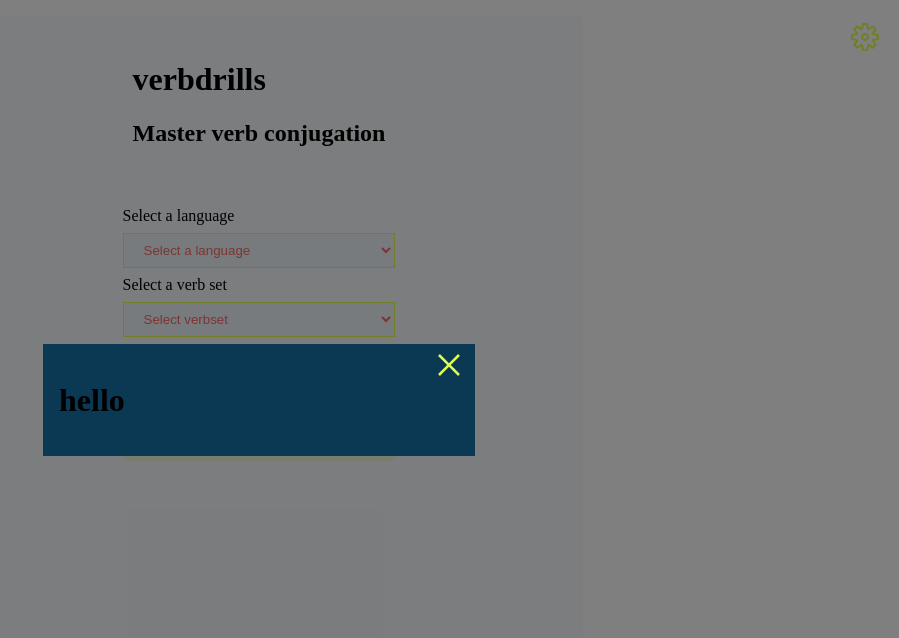
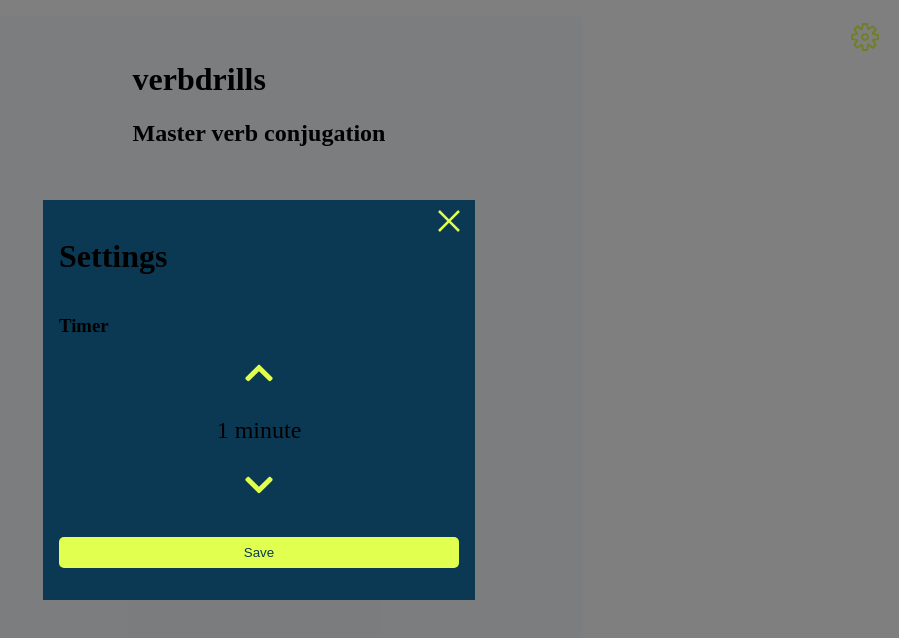
Before and after one commit to CRTW26/verbdrills, a Next.js app: page / in a window 1280 px wide. Both pictures are taken after a click on the button 1246 px from the left and 38 px from the top of the page. Shown: the top 638 px of the page, without its empty margins (381-1280 px from the left). Built offline with nearby package versions, Linux system fonts and the light colour scheme.

Commit message:
feat: add settings component

```diff
--- /dev/null
+++ b/src/features/game-configuration/components/Settings.tsx
@@ -0,0 +1,59 @@
+import React, { useState } from 'react'
+import Button from 'shared/components/Button'
+import { FaChevronUp, FaChevronDown } from 'react-icons/fa'
+
+interface Props {
+  defaultTime: number
+}
+
+const Settings: React.FC<Props> = ({ defaultTime }) => {
+  const [time, setTime] = useState(defaultTime)
+
+  return (
+    <>
+      <h1>Settings</h1>
+
+      <div className="timer-setting">
+        <h3>Timer</h3>
+
+        <button onClick={() => setTime(time + 1)} disabled={time > 9}>
+          <FaChevronUp color="#e0ff4f" fontSize={'2rem'} />
+        </button>
+
+        <p>
+          {time} {`minute${time > 1 ? 's' : ''}`}
+        </p>
+
+        <button onClick={() => setTime(time - 1)} disabled={time < 2}>
+          <FaChevronDown color="#e0ff4f" fontSize={'2rem'} />
+        </button>
+      </div>
+
+      <Button className="btn btn--primary" text="Save" />
+
+      <style jsx>{`
+        .timer-setting {
+          margin: 1rem 0;
+          display: flex;
+          flex-direction: column;
+          align-items: center;
+        }
+
+        .timer-setting > h3 {
+          align-self: flex-start;
+        }
+
+        button {
+          background: none;
+          border: none;
+        }
+
+        p {
+          font-size: 1.5rem;
+        }
+      `}</style>
+    </>
+  )
+}
+
+export default Settings
--- a/src/pages/index.tsx
+++ b/src/pages/index.tsx
@@ -11,6 +11,7 @@ import useForm from 'features/game-configuration/hooks/useForm'
 import { GetStaticProps } from 'next'
 import Modal from 'shared/components/Modal'
 import { VscGear } from 'react-icons/vsc'
+import Settings from 'features/game-configuration/components/Settings'
 
 interface Props {
   verbs
@@ -104,7 +105,7 @@ export const Index: React.FC<Props> = ({ verbs }) => {
 
         {isTimerModalVisible && (
           <Modal onClose={() => setIsTimerModalVisible(false)}>
-            <h1>hello</h1>
+            <Settings defaultTime={1} />
           </Modal>
         )}
       </main>
```
Also changed, not shown: 1 other file (tests, documents, lock files or other folders).
